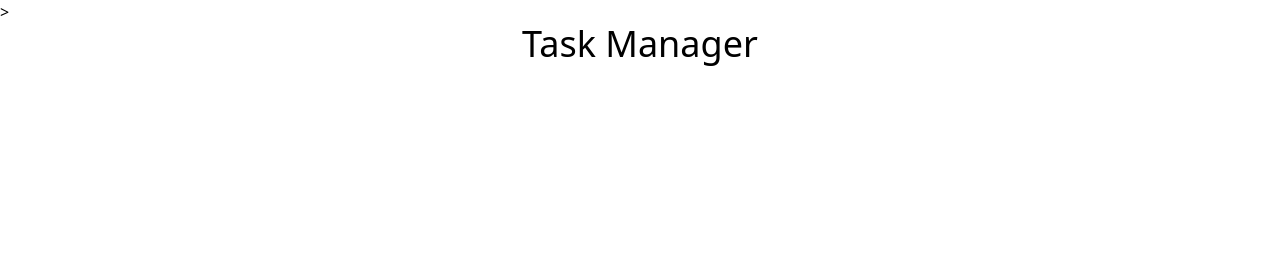
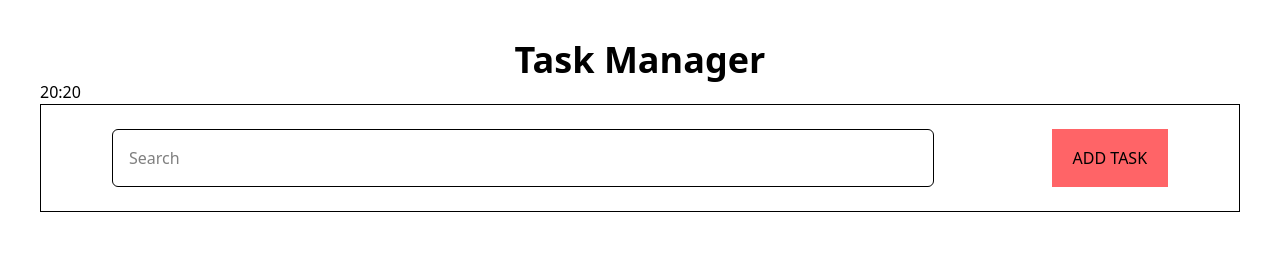
Before and after one commit to DeepakChauhan33/Task-Manager, a plain HTML site: page index.html in a window 1280 px wide. Drawn offline with nearby package versions, Linux system fonts and the light colour scheme.

Commit message:
Create search box and time display DIV

```diff
--- a/index.html
+++ b/index.html
@@ -7,7 +7,7 @@
     <title>Webpage Title</title>
 
     <!-- TAILWIND CSS -->
-    <script src="https://cdn.jsdelivr.net/npm/@tailwindcss/browser@4"></script>>
+    <script src="https://cdn.jsdelivr.net/npm/@tailwindcss/browser@4"></script>
 
     <!-- FONTAWESOME -->
     <link rel="stylesheet" href="https://cdnjs.cloudflare.com/ajax/libs/font-awesome/7.0.1/css/all.min.css">
@@ -16,24 +16,25 @@
 
 </head>
 
-<body>
+<body class="p-10">
 
-    <h1 class="text-center text-4xl ">Task Manager</h1>
-
+    <h1 class="text-center text-4xl font-bold ">Task Manager</h1>
 
     <section>
         <!-- Time Display -->
-         <div>
+        <div class="timeCant">
+            <span>20:20</span>
+        </div>
 
-         </div>
+        <div class="searchBox border py-6 px-3 flex justify-around">
+            <!-- Search Bar -->
+            <input class="w-[70%] px-4 py-4 border rounded-md " type="text" placeholder="Search">
 
-         <!-- Search Bar -->
-          <input type="text" name="" id="">
-
-          <!-- Multi Features -->
-           <div>
-
-           </div>
+            <!-- Submit Button -->
+            <button class="searchBtn px-5 cursor-pointer border border-red-400 bg-red-400">
+                ADD TASK
+            </button>
+        </div>
     </section>
 
 
```
